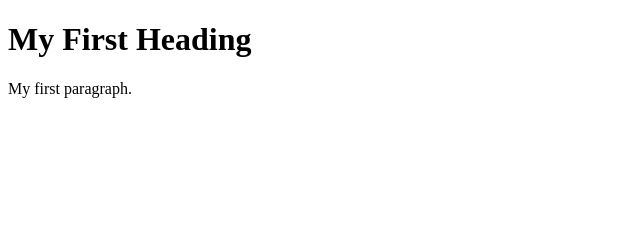
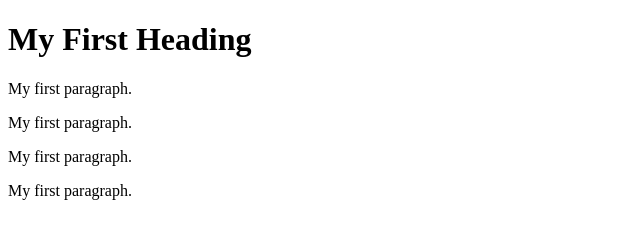
Before and after one commit to DavidBakalov21/Test, a plain HTML site: page index.html in a window 1280 px wide. Shown: the whole page, without its empty margins (0-640 px from the left). Drawn offline with Linux system fonts and the light colour scheme.

Commit message:
New change

```diff
--- a/index.html
+++ b/index.html
@@ -4,6 +4,8 @@
 
 <h1>My First Heading</h1>
 <p>My first paragraph.</p>
-
+<p>My first paragraph.</p>
+<p>My first paragraph.</p>
+<p>My first paragraph.</p>
 </body>
 </html>
```
